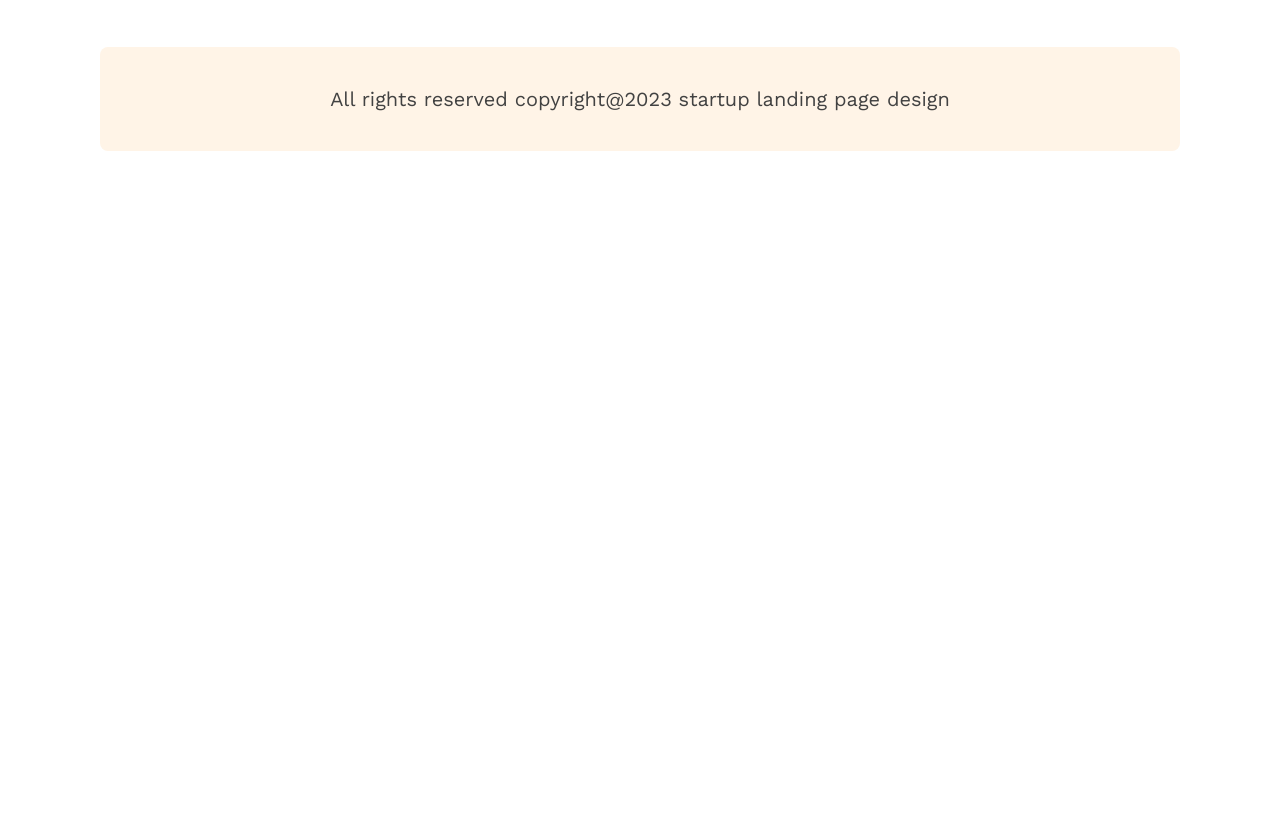
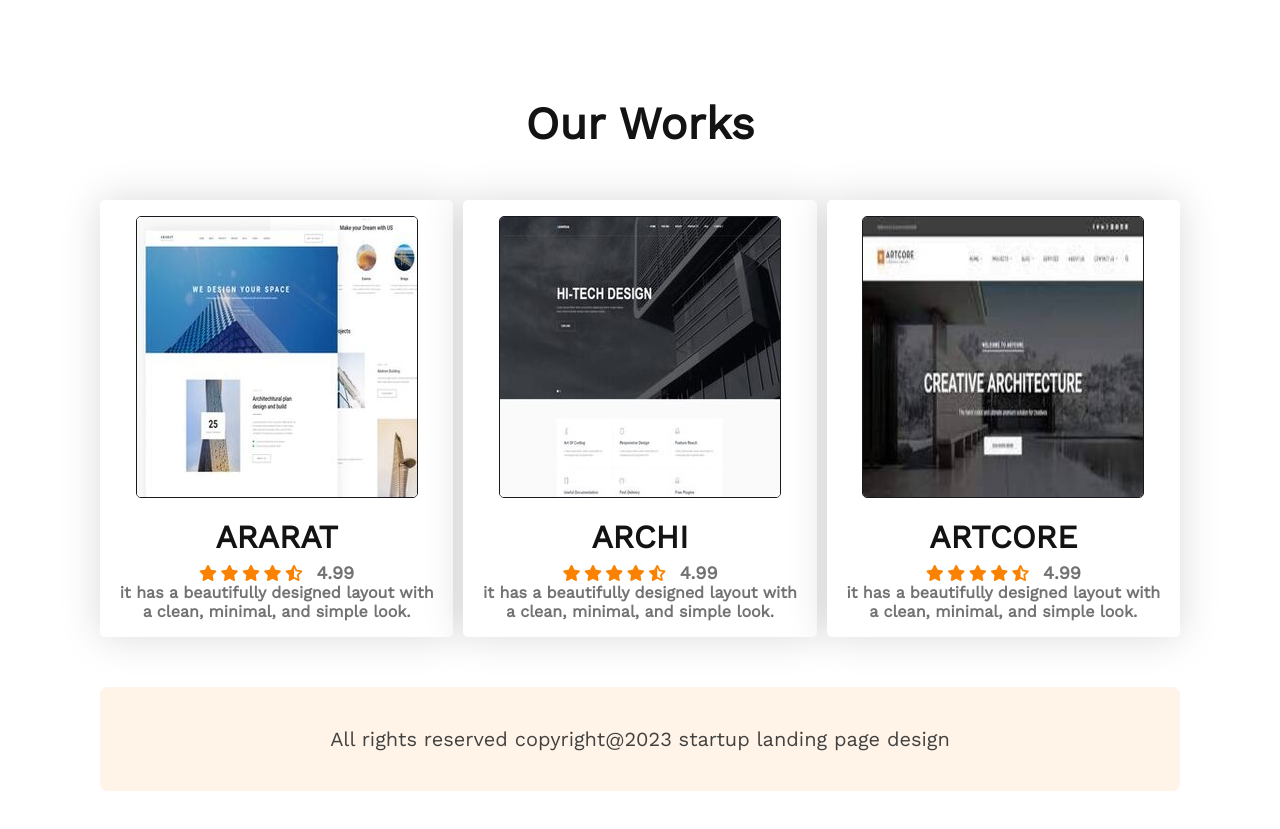
Before and after one commit to ataur28/mileston-two-assignment-two, a plain HTML site: page index.html in a window 1280 px wide. Shown: the part 3370-4199 px from the top of the page. Before the commit the page ends 3571 px from the top, so only its background shows below. Drawn offline with nearby package versions, Linux system fonts and the light colour scheme.

Commit message:
added work section

```diff
--- a/index.html
+++ b/index.html
@@ -8,6 +8,8 @@
     <title>Mileston Tow</title>
     <!-- css stylesheet link -->
     <link rel="stylesheet" href="styles/style.css">
+    <!-- fond awesome -->
+    <script src="https://kit.fontawesome.com/4ced73037e.js" crossorigin="anonymous"></script>
 </head>
 
 <body>
@@ -120,7 +122,8 @@
         <!-- some facts section start -->
         <section class="some-facts">
             <h3 class="some-fact-title">Some Facts</h3>
-            <p class="some-fact-description">There are many variations of passages of Lorem Ipsum available, but the majority have suffered alteration.</p>
+            <p class="some-fact-description">There are many variations of passages of Lorem Ipsum available, but the
+                majority have suffered alteration.</p>
             <div class="some-fact-items">
                 <div class="some-fact-item">
                     <img src="images/icons/ribon.png" alt="ribon icon">
@@ -150,7 +153,8 @@
 
         <section class="sponspors">
             <h3 class="sponsponrs-title">Our Sponspors</h3>
-            <p class="sponsponrs-description">There are many variations of passages of Lorem Ipsum available, but the majority have suffered alteration.</p>
+            <p class="sponsponrs-description">There are many variations of passages of Lorem Ipsum available, but the
+                majority have suffered alteration.</p>
             <div class="sponspor-companies">
                 <div class="sponspor-company">
                     <img src="images/sponsors/spotify.png" alt="">
@@ -169,6 +173,55 @@
                 </div>
             </div>
         </section>
+        <!-- work part start -->
+        <section class="works">
+            <h3 class="works-title">Our Works</h3>
+            <div class="work">
+                <div class="work-images">
+                    <img src="images/work/image-1.jpg" alt="">
+                    <h3 class="images-title">ARARAT</h3>
+                    <div class="image-ratinr">
+                        <i class="fa-solid fa-star filled"></i>
+                        <i class="fa-solid fa-star filled"></i>
+                        <i class="fa-solid fa-star filled"></i>
+                        <i class="fa-solid fa-star filled"></i>
+                        <!-- <i class="fa-solid fa-star empty"></i> -->
+                        <i class="fa-sharp fa-solid fa-star-half-stroke filled"></i>
+                        <span class="time-rating">4.99</span>
+                    </div>
+                    <p class="image-description">it has a beautifully designed layout with a clean, minimal, and simple look.</p>
+                </div>
+                <div class="work-images">
+                    <img src="images/work/image-2.jpg" alt="">
+                    <h3 class="images-title">ARCHI</h3>
+                    <div class="image-ratinr">
+                        <i class="fa-solid fa-star filled"></i>
+                        <i class="fa-solid fa-star filled"></i>
+                        <i class="fa-solid fa-star filled"></i>
+                        <i class="fa-solid fa-star filled"></i>
+                        <!-- <i class="fa-solid fa-star empty"></i> -->
+                        <i class="fa-sharp fa-solid fa-star-half-stroke filled"></i>
+                        <span class="time-rating">4.99</span>
+                    </div>
+                    <p class="image-description">it has a beautifully designed layout with a clean, minimal, and simple look.</p>
+                </div>
+                <div class="work-images">
+                    <img src="images/work/image-3.jpg" alt="">
+                    <h3 class="images-title">ARTCORE</h3>
+                    <div class="image-ratinr">
+                        <i class="fa-solid fa-star filled"></i>
+                        <i class="fa-solid fa-star filled"></i>
+                        <i class="fa-solid fa-star filled"></i>
+                        <i class="fa-solid fa-star filled"></i>
+                        <!-- <i class="fa-solid fa-star empty"></i> -->
+                        <i class="fa-sharp fa-solid fa-star-half-stroke filled"></i>
+                        <span class="time-rating">4.99</span>
+                    </div>
+                    <p class="image-description">it has a beautifully designed layout with a clean, minimal, and simple look.</p>
+                </div>
+            </div>
+        </section>
+        <!-- work part end -->
     </main>
     <footer class="footer">
         <p class="footer-description">All rights reserved copyright@2023 startup landing page design</p>
--- a/styles/style.css
+++ b/styles/style.css
@@ -334,7 +334,93 @@ nav a {
     our sponspores part style end
 ----------------------------- */
 
-/* footer style start */
+/*--------------------------
+      work part style start
+-------------------------- */
+.works{
+    margin: 50px 100px;
+    text-align: center;
+
+}
+
+.works-title{
+    font-weight: 700;
+    font-size: 45px;
+    color: #131313;
+    padding: 50px 0;
+    text-align: center;
+}
+
+.work{
+    display: flex;
+    justify-content: space-between;
+    gap: 10px;
+}
+
+.work-images {
+    box-shadow: 0px 0px 40px rgba(0, 0, 0, 0.15);
+    border-radius: 5px;
+    background-color: #FFFFFF;
+    background: #FFFFFF;
+    padding: 16px;
+}
+
+.work-images img {
+    width: 280px;
+    border: 1px solid #18191F;
+    border-radius: 5px;
+}
+
+.work-images img:hover{
+    transform: scale(1.5);
+    transition-duration: 1s;
+}
+
+.images-title{
+    font-weight: 700;
+    font-size: 32px;
+    color: #131313;
+    margin: 16px 0 6px;
+}
+
+
+.fa-star,
+.fa-solid {
+    font-size: 16px;
+    width: 16px;
+    height: 16px;
+
+
+}
+
+.fa-star.filled {
+    color: #FB8200;
+}
+
+.fa-sharp.fa-solid.fa-star-half-stroke {
+    margin-right: 10px;
+    color: #FB8200;
+}
+
+.time-rating {
+    color: #727272;
+    font-weight: 700;
+    font-size: 18px;
+}
+
+.image-description {
+    font-weight: 700;
+    font-size: 16px;
+    color: #727272;
+}
+
+/*--------------------------
+      work part style end
+-------------------------- */
+
+/*-------------------
+     footer style start
+-------------------------- */
 .footer {
     margin: 50px 100px;
     background-color: #FFF4E7;
@@ -348,3 +434,9 @@ nav a {
     text-align: center;
     padding: 40px 0;
 }
+
+/*-------------------
+     footer style end
+-------------------------- */
+
+/*  */
```
Also changed, not shown: images/work/image-1.jpg (added), images/work/image-2.jpg (added), images/work/image-3.jpg (added).
